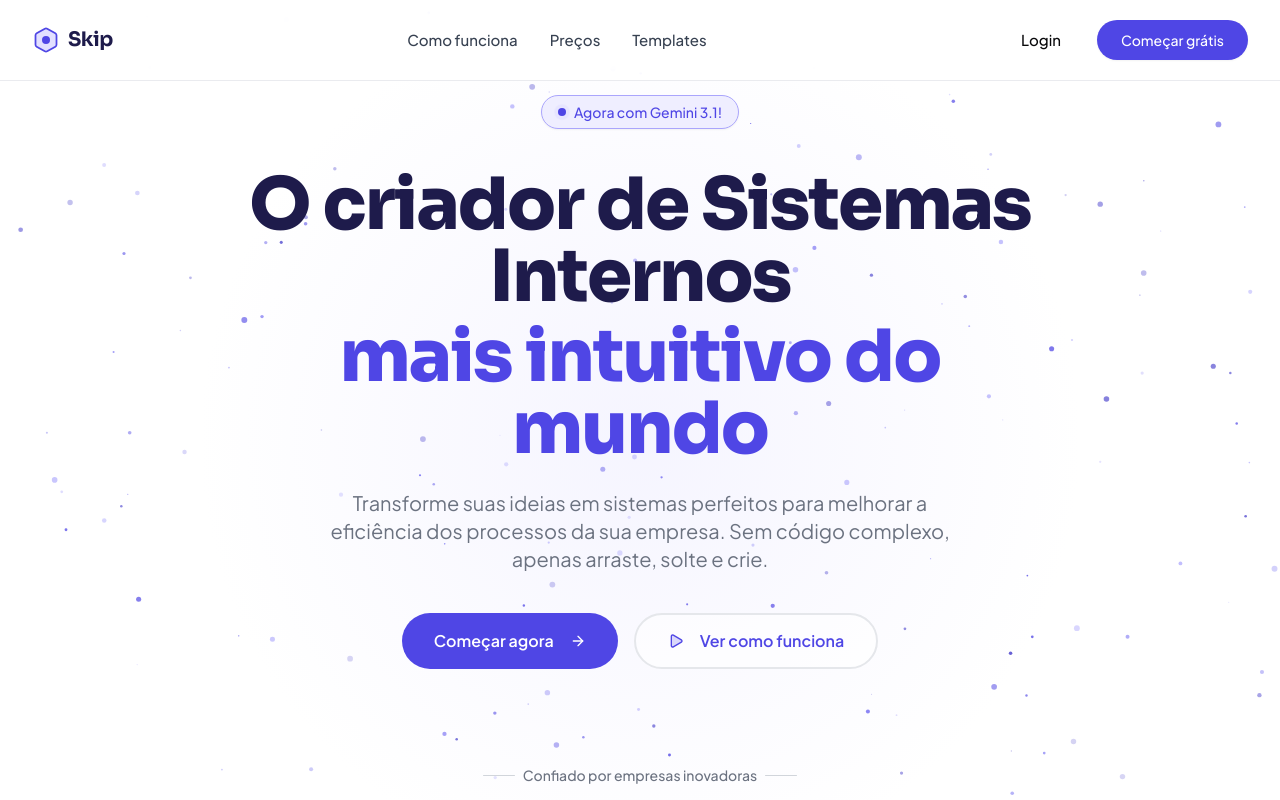
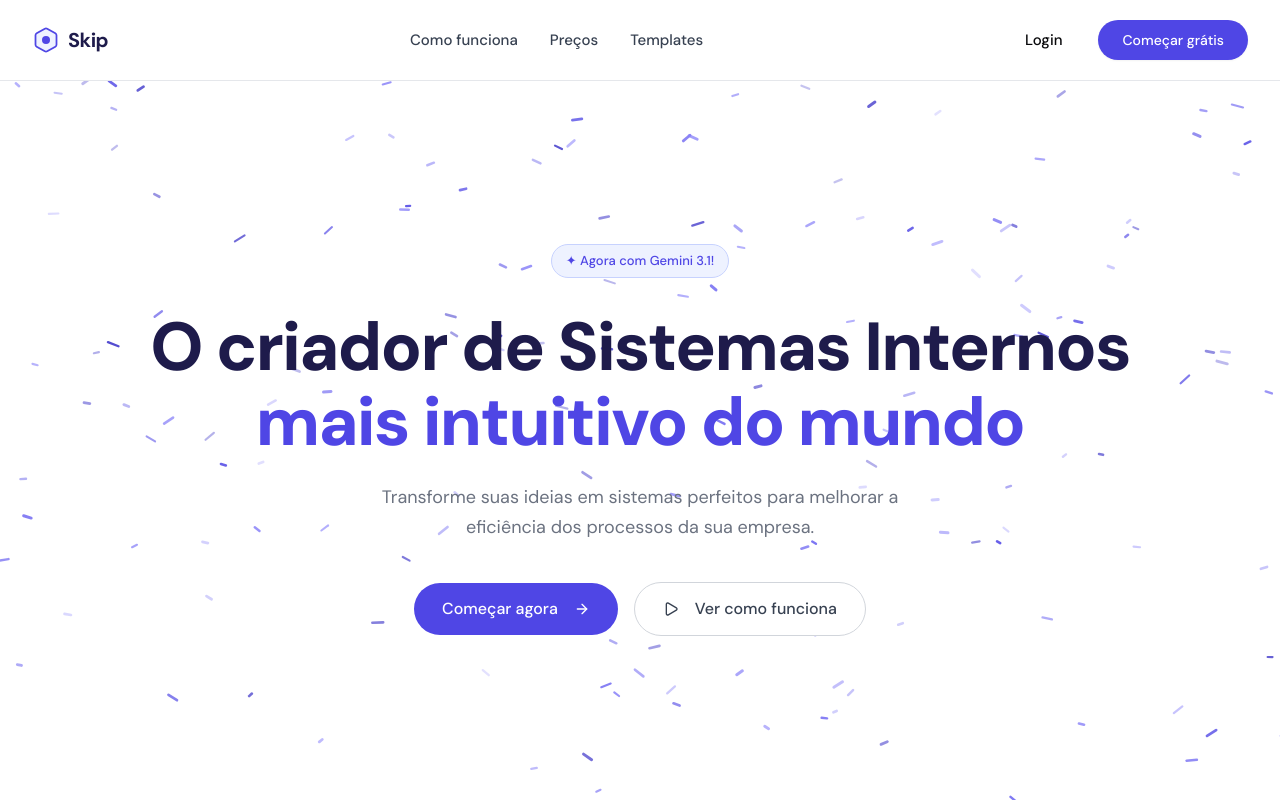
Before and after one commit to ThymosCreative/skip-landing-page-somente-hero, a React (Vite) app: page / in a window 1280 px wide. Built offline with nearby package versions, Linux system fonts and the light colour scheme.

Commit message:
feat: Implement interactive hero section with particles

```diff
--- a/src/components/Layout.tsx
+++ b/src/components/Layout.tsx
@@ -4,38 +4,36 @@ import { Button } from '@/components/ui/button'
 
 export default function Layout() {
   return (
-    <div className="relative flex flex-col min-h-screen font-sans text-gray-700 selection:bg-primary-100 selection:text-primary-700">
-      <header className="fixed top-0 left-0 right-0 z-50 bg-white/80 backdrop-blur-md border-b border-gray-200/80 transition-all duration-300">
+    <div className="relative flex flex-col min-h-screen font-sans text-gray-700 selection:bg-indigo-100 selection:text-indigo-700">
+      <header className="fixed top-0 left-0 right-0 z-50 bg-white border-b border-[#E5E7EB] transition-all duration-300">
         <div className="container mx-auto px-4 sm:px-6 lg:px-8">
           <div className="flex items-center justify-between h-16 sm:h-20">
             {/* Logo */}
             <Link to="/" className="flex items-center gap-2 group">
-              <div className="relative flex items-center justify-center text-primary-600 transition-transform duration-300 group-hover:scale-110">
-                <Hexagon size={28} className="fill-primary-100 stroke-[1.5]" />
-                <div className="absolute w-2 h-2 bg-primary-600 rounded-full" />
+              <div className="relative flex items-center justify-center text-[#4F46E5] transition-transform duration-300 group-hover:scale-110">
+                <Hexagon size={28} className="fill-[#EEF2FF] stroke-[1.5]" />
+                <div className="absolute w-2 h-2 bg-[#4F46E5] rounded-full" />
               </div>
-              <span className="text-xl font-display font-bold text-dark-950 tracking-tight">
-                Skip
-              </span>
+              <span className="text-xl font-bold text-[#1E1B4B] tracking-tight">Skip</span>
             </Link>
 
             {/* Desktop Navigation */}
             <nav className="hidden md:flex items-center gap-8">
               <Link
                 to="#"
-                className="text-[15px] font-medium text-gray-700 hover:text-primary-600 transition-colors"
+                className="text-[15px] font-medium text-gray-700 hover:text-[#4F46E5] transition-colors"
               >
                 Como funciona
               </Link>
               <Link
                 to="#"
-                className="text-[15px] font-medium text-gray-700 hover:text-primary-600 transition-colors"
+                className="text-[15px] font-medium text-gray-700 hover:text-[#4F46E5] transition-colors"
               >
                 Preços
               </Link>
               <Link
                 to="#"
-                className="text-[15px] font-medium text-gray-700 hover:text-primary-600 transition-colors"
+                className="text-[15px] font-medium text-gray-700 hover:text-[#4F46E5] transition-colors"
               >
                 Templates
               </Link>
@@ -45,11 +43,11 @@ export default function Layout() {
             <div className="flex items-center gap-3 sm:gap-4">
               <Button
                 variant="ghost"
-                className="hidden sm:inline-flex text-[15px] font-medium hover:text-primary-600 hover:bg-primary-50 transition-colors rounded-full px-5"
+                className="hidden sm:inline-flex text-[15px] font-medium hover:text-[#4F46E5] hover:bg-[#EEF2FF] transition-colors rounded-full px-5"
               >
                 Login
               </Button>
-              <Button className="bg-primary-600 hover:bg-primary-700 text-white rounded-full px-6 shadow-sm hover:shadow-md transition-all duration-300 hover:scale-[1.02] active:scale-[0.98]">
+              <Button className="bg-[#4F46E5] hover:bg-[#4038CA] text-white rounded-full px-6 shadow-sm hover:shadow-md transition-all duration-300 hover:scale-[1.02] active:scale-[0.98]">
                 Começar grátis
               </Button>
             </div>
--- a/src/components/ParticleCanvas.tsx
+++ b/src/components/ParticleCanvas.tsx
@@ -1,18 +1,22 @@
 import { useEffect, useRef } from 'react'
 
 interface Particle {
-  x: number
-  y: number
-  size: number
+  lx: number // logical x (drift)
+  ly: number // logical y (drift)
+  x: number // actual x
+  y: number // actual y
+  width: number
+  height: number
+  angle: number
   color: string
-  baseVx: number
-  baseVy: number
-  vx: number
-  vy: number
   alpha: number
+  dvx: number // drift velocity x
+  dvy: number // drift velocity y
 }
 
-const COLORS = ['#4F46E5', '#6B63F1', '#AAA5FC', '#4038CA']
+const COLORS = ['#4F46E5', '#6B63F1', '#8881F8', '#AAA5FC', '#4038CA']
+const PARTICLE_COUNT = 180
+const INTERACTION_RADIUS = 120
 
 export function ParticleCanvas() {
   const canvasRef = useRef<HTMLCanvasElement>(null)
@@ -35,24 +39,31 @@ export function ParticleCanvas() {
       ctx.scale(dpr, dpr)
       canvas.style.width = `${window.innerWidth}px`
       canvas.style.height = `${window.innerHeight}px`
-      initParticles()
+
+      if (particlesRef.current.length === 0) {
+        initParticles()
+      }
     }
 
     const initParticles = () => {
-      const particleCount = window.innerWidth < 768 ? 60 : 150
       particlesRef.current = []
 
-      for (let i = 0; i < particleCount; i++) {
+      for (let i = 0; i < PARTICLE_COUNT; i++) {
+        const x = Math.random() * window.innerWidth
+        const y = Math.random() * window.innerHeight
+
         particlesRef.current.push({
-          x: Math.random() * window.innerWidth,
-          y: Math.random() * window.innerHeight,
-          size: Math.random() * 2.5 + 0.5,
+          lx: x,
+          ly: y,
+          x: x,
+          y: y,
+          width: Math.random() * 8 + 6, // 6px to 14px
+          height: Math.random() * 1 + 2, // 2px to 3px
+          angle: (Math.random() - 0.5) * (Math.PI / 2), // -45deg to 45deg
           color: COLORS[Math.floor(Math.random() * COLORS.length)],
-          baseVx: (Math.random() - 0.5) * 0.5,
-          baseVy: (Math.random() - 0.5) * 0.5,
-          vx: 0,
-          vy: 0,
-          alpha: Math.random() * 0.6 + 0.2,
+          alpha: Math.random() * 0.6 + 0.3, // 0.3 to 0.9
+          dvx: (Math.random() - 0.5) * 0.6, // max speed roughly 0.3px per frame
+          dvy: (Math.random() - 0.5) * 0.6,
         })
       }
     }
@@ -73,47 +84,53 @@ export function ParticleCanvas() {
       const mouse = mouseRef.current
 
       particlesRef.current.forEach((p) => {
-        // Calculate distance from mouse
-        const dx = mouse.x - p.x
-        const dy = mouse.y - p.y
-        const distance = Math.sqrt(dx * dx + dy * dy)
+        // 1. Update logical drift position
+        p.lx += p.dvx
+        p.ly += p.dvy
 
-        // Interaction radius
-        const interactionRadius = 180
+        // Wrap around screen boundaries for logical position
+        if (p.lx < -20) p.lx = window.innerWidth + 20
+        if (p.lx > window.innerWidth + 20) p.lx = -20
+        if (p.ly < -20) p.ly = window.innerHeight + 20
+        if (p.ly > window.innerHeight + 20) p.ly = -20
 
-        if (distance < interactionRadius) {
-          const forceDirectionX = dx / distance
-          const forceDirectionY = dy / distance
-          const force = (interactionRadius - distance) / interactionRadius
+        // 2. Mouse Repulsion Calculation
+        const dx = p.lx - mouse.x
+        const dy = p.ly - mouse.y
+        const dist = Math.sqrt(dx * dx + dy * dy)
 
-          // Repulse
-          p.vx -= forceDirectionX * force * 0.4
-          p.vy -= forceDirectionY * force * 0.4
+        let targetX = p.lx
+        let targetY = p.ly
+
+        if (dist < INTERACTION_RADIUS && dist > 0) {
+          const force = (INTERACTION_RADIUS - dist) / INTERACTION_RADIUS
+          const pushAmount = force * 80 // Max 80px displacement
+          targetX = p.lx + (dx / dist) * pushAmount
+          targetY = p.ly + (dy / dist) * pushAmount
         }
 
-        // Apply friction and return to base velocity
-        p.vx += (p.baseVx - p.vx) * 0.05
-        p.vy += (p.baseVy - p.vy) * 0.05
+        // 3. Linear Interpolation to target
+        p.x += (targetX - p.x) * 0.05
+        p.y += (targetY - p.y) * 0.05
 
-        // Update position
-        p.x += p.vx
-        p.y += p.vy
+        // 4. Draw Dash
+        ctx.save()
+        ctx.translate(p.x, p.y)
+        ctx.rotate(p.angle)
+        ctx.globalAlpha = p.alpha
+        ctx.fillStyle = p.color
+        ctx.beginPath()
 
-        // Wrap around screen
-        if (p.x < 0) p.x = window.innerWidth
-        if (p.x > window.innerWidth) p.x = 0
-        if (p.y < 0) p.y = window.innerHeight
-        if (p.y > window.innerHeight) p.y = 0
+        if (ctx.roundRect) {
+          ctx.roundRect(-p.width / 2, -p.height / 2, p.width, p.height, 2)
+        } else {
+          ctx.rect(-p.width / 2, -p.height / 2, p.width, p.height)
+        }
 
-        // Draw particle
-        ctx.beginPath()
-        ctx.arc(p.x, p.y, p.size, 0, Math.PI * 2)
-        ctx.fillStyle = p.color
-        ctx.globalAlpha = p.alpha
         ctx.fill()
+        ctx.restore()
       })
 
-      ctx.globalAlpha = 1
       animationFrameId = requestAnimationFrame(draw)
     }
 
@@ -133,5 +150,11 @@ export function ParticleCanvas() {
     }
   }, [])
 
-  return <canvas ref={canvasRef} className="fixed inset-0 pointer-events-none z-0 bg-transparent" />
+  return (
+    <canvas
+      ref={canvasRef}
+      className="fixed inset-0 pointer-events-none z-0"
+      style={{ background: 'transparent' }}
+    />
+  )
 }
--- a/src/main.css
+++ b/src/main.css
@@ -1,6 +1,6 @@
 /* Global styles - Theme, font, utilities, animations and global components */
 
-@import url('https://fonts.googleapis.com/css2?family=Plus+Jakarta+Sans:wght@400;500;600;700&family=Sora:wght@600;700;800&display=swap');
+@import url('https://fonts.googleapis.com/css2?family=DM+Sans:wght@400;500;700;800&display=swap');
 
 @tailwind base;
 @tailwind components;
@@ -39,8 +39,8 @@
 
     --radius: 0.5rem;
 
-    --font-sans: 'Plus Jakarta Sans', sans-serif;
-    --font-display: 'Sora', sans-serif;
+    --font-sans: 'DM Sans', sans-serif;
+    --font-display: 'DM Sans', sans-serif;
   }
 
   /* Force light mode for this specific landing page requirement */
--- a/src/pages/Index.tsx
+++ b/src/pages/Index.tsx
@@ -4,61 +4,43 @@ import { ArrowRight, Play } from 'lucide-react'
 
 const Index = () => {
   return (
-    <div className="relative flex-1 flex flex-col items-center justify-center overflow-hidden bg-white">
-      {/* Background radial gradient to draw focus to the center */}
-      <div className="absolute inset-0 z-0 pointer-events-none bg-[radial-gradient(circle_at_center,theme(colors.primary.50)_0%,transparent_60%)] opacity-60" />
-
-      {/* Interactive Particle Canvas */}
+    <div className="relative flex-1 flex flex-col items-center justify-center overflow-hidden bg-[#FFFFFF] w-full h-full">
+      {/* Interactive Dash Particle System */}
       <ParticleCanvas />
 
       {/* Hero Content Container */}
-      <div className="relative z-10 container mx-auto px-4 flex flex-col items-center text-center max-w-[900px] mt-12 sm:mt-0">
-        {/* Badge Reveal */}
-        <div className="animate-fade-in-up fill-mode-both inline-flex items-center gap-2 px-4 py-1.5 rounded-full bg-primary-50 border border-primary-300 text-primary-600 text-sm font-medium mb-8 sm:mb-10 shadow-sm transition-transform hover:scale-105 cursor-default">
-          <span className="relative flex h-2 w-2">
-            <span className="animate-ping absolute inline-flex h-full w-full rounded-full bg-primary-500 opacity-75"></span>
-            <span className="relative inline-flex rounded-full h-2 w-2 bg-primary-600"></span>
-          </span>
-          Agora com Gemini 3.1!
+      <div className="relative z-10 container mx-auto px-4 flex flex-col items-center text-center w-full">
+        {/* Badge */}
+        <div className="animate-fade-in-up fill-mode-both inline-flex items-center gap-1.5 px-[14px] py-[6px] rounded-full bg-[#EEF2FF] border border-[#C7D2FE] text-[#4F46E5] text-[13px] font-medium mb-8 cursor-default transition-transform hover:scale-105">
+          ✦ Agora com Gemini 3.1!
         </div>
 
         {/* Headline */}
-        <h1 className="animate-fade-in-up fill-mode-both delay-100 text-4xl sm:text-5xl md:text-6xl lg:text-[72px] font-display font-extrabold tracking-tight leading-[1.1] mb-6">
-          <span className="text-dark-950 block">O criador de Sistemas Internos</span>
-          <span className="text-primary-600 block mt-1 sm:mt-2">mais intuitivo do mundo</span>
+        <h1 className="animate-fade-in-up fill-mode-both delay-100 text-[40px] sm:text-[56px] lg:text-[68px] font-extrabold tracking-tight leading-[1.1] mb-6">
+          <span className="text-[#1E1B4B] block">O criador de Sistemas Internos</span>
+          <span className="text-[#4F46E5] block">mais intuitivo do mundo</span>
         </h1>
 
         {/* Subheadline */}
-        <p className="animate-fade-in-up fill-mode-both delay-200 text-base sm:text-lg lg:text-xl text-gray-600 max-w-[650px] mx-auto mb-10 leading-relaxed font-normal">
+        <p className="animate-fade-in-up fill-mode-both delay-200 text-[18px] text-[#6B7280] font-normal max-w-[520px] mx-auto mb-10 leading-relaxed">
           Transforme suas ideias em sistemas perfeitos para melhorar a eficiência dos processos da
-          sua empresa. Sem código complexo, apenas arraste, solte e crie.
+          sua empresa.
         </p>
 
         {/* CTA Buttons */}
         <div className="animate-fade-in-up fill-mode-both delay-300 flex flex-col sm:flex-row items-center gap-4 w-full sm:w-auto px-4 sm:px-0">
-          <Button
-            size="lg"
-            className="w-full sm:w-auto h-12 sm:h-14 px-8 bg-primary-600 hover:bg-primary-700 text-white rounded-full text-base font-semibold shadow-elevation hover:shadow-lg transition-all duration-300 hover:scale-[1.02] active:scale-[0.98] group"
-          >
+          <Button className="w-full sm:w-auto px-[28px] py-[14px] h-auto bg-[#4F46E5] hover:bg-[#4038CA] text-white rounded-full text-[16px] font-medium shadow-none transition-all duration-300 hover:scale-[1.02] active:scale-[0.98] group">
             Começar agora
             <ArrowRight className="ml-2 h-4 w-4 group-hover:translate-x-1 transition-transform" />
           </Button>
 
           <Button
             variant="outline"
-            size="lg"
-            className="w-full sm:w-auto h-12 sm:h-14 px-8 border-2 border-primary-200 text-primary-600 hover:bg-primary-50 hover:border-primary-300 rounded-full text-base font-semibold transition-all duration-300 hover:scale-[1.02] active:scale-[0.98] group bg-white/50 backdrop-blur-sm"
+            className="w-full sm:w-auto px-[28px] py-[14px] h-auto border-[1.5px] border-[#D1D5DB] text-[#374151] hover:bg-gray-50 rounded-full text-[16px] font-medium transition-all duration-300 hover:scale-[1.02] active:scale-[0.98] group bg-white shadow-none"
           >
-            <Play className="mr-2 h-4 w-4 fill-primary-600/20 group-hover:fill-primary-600 transition-colors" />
+            <Play className="mr-2 h-4 w-4 transition-transform group-hover:scale-110" />
             Ver como funciona
           </Button>
-        </div>
-
-        {/* Subtle trust indicator or extra info could go here, animated with delay-400 */}
-        <div className="animate-fade-in-up fill-mode-both delay-400 mt-16 sm:mt-24 text-sm font-medium text-gray-500 flex items-center gap-2 justify-center">
-          <span className="w-8 h-[1px] bg-gray-300 rounded-full"></span>
-          Confiado por empresas inovadoras
-          <span className="w-8 h-[1px] bg-gray-300 rounded-full"></span>
         </div>
       </div>
     </div>
```
Also changed, not shown: .skip.config.json.
